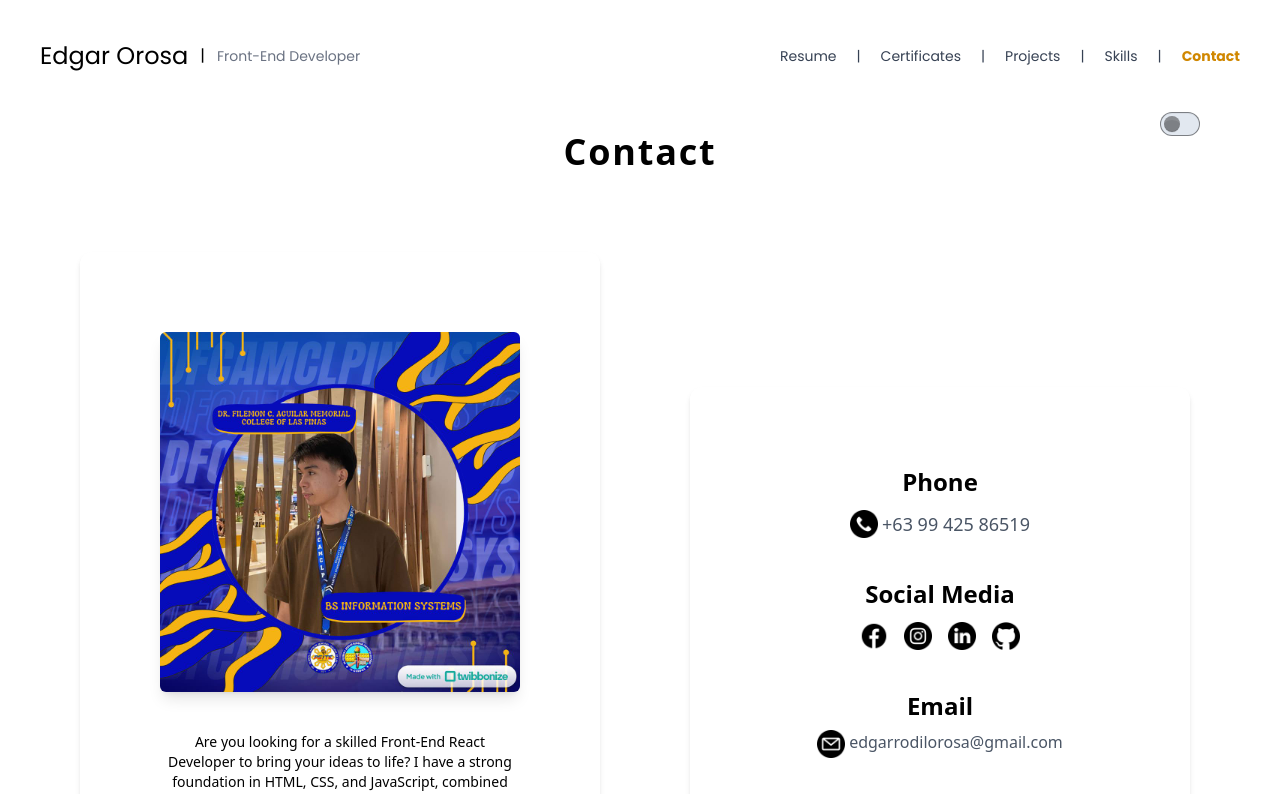
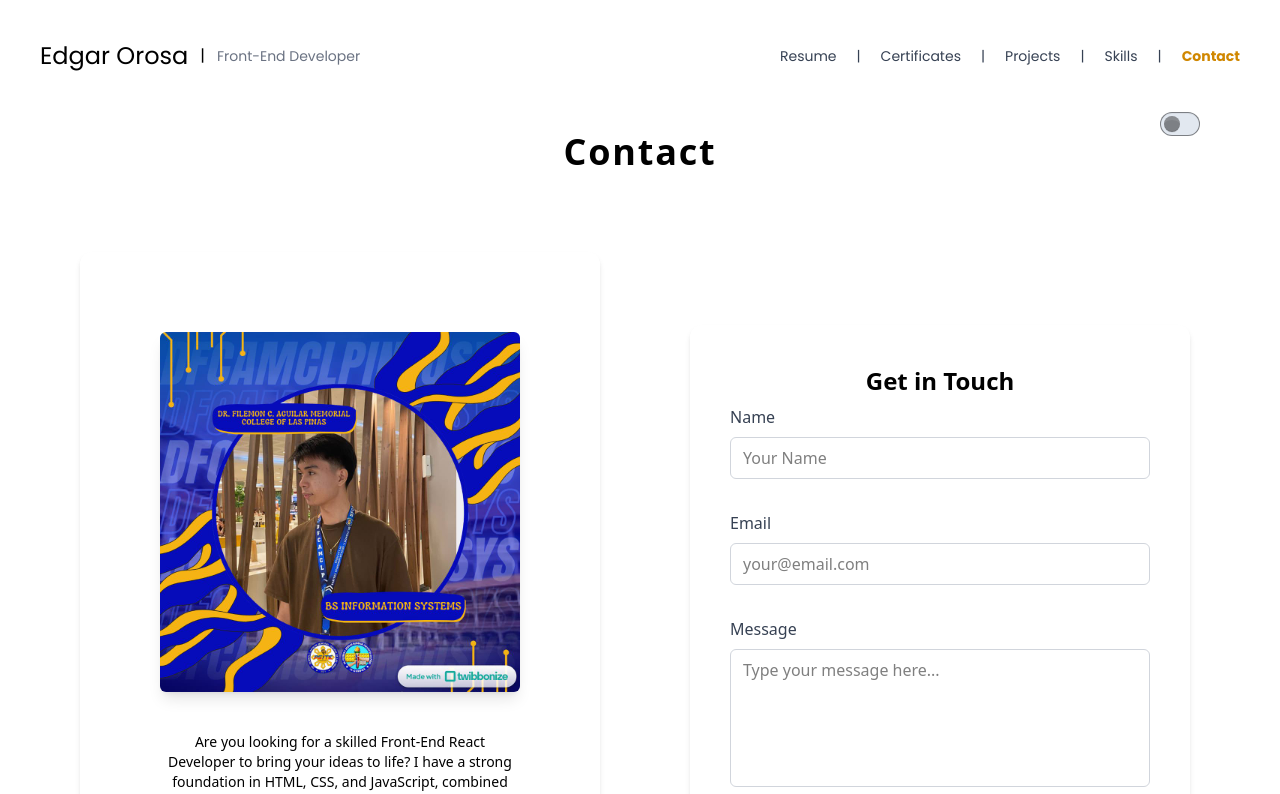
Before and after one commit to Xeyn19/website-portfolio-deploy, a React (Vite) app: page /contact in a window 1280 px wide. Shown: the top 794 px of the page. Built offline with nearby package versions, Linux system fonts and the light colour scheme.

Commit message:
added a email function here using EmailJS library for sending email.

```diff
--- a/package.json
+++ b/package.json
@@ -10,10 +10,12 @@
     "preview": "vite preview"
   },
   "dependencies": {
+    "@emailjs/browser": "^4.4.1",
     "@emotion/react": "^11.14.0",
     "@emotion/styled": "^11.14.0",
     "@mui/material": "^7.0.0",
     "@tailwindcss/vite": "^4.0.14",
+    "emailjs-com": "^3.2.0",
     "framer-motion": "^12.6.2",
     "react": "^19.0.0",
     "react-dom": "^19.0.0",
--- a/src/pages/Contact.jsx
+++ b/src/pages/Contact.jsx
@@ -1,12 +1,8 @@
-import React from 'react';
+import React, { useRef, useState } from 'react';
 import { motion } from 'framer-motion';
 import edgar from '/edgar2.jpg';
-import phone from '/phone-call.png';
-import fb from '/facebook.png';
-import ig from '/instagram.png';
-import linkedin from '/linkedin.png';
-import email from '/email.png';
-import github from '/github.png'
+import emailjs from '@emailjs/browser';
+
 
 const fadeIn = {
   hidden: { opacity: 0, y: 30 },
@@ -14,6 +10,69 @@ const fadeIn = {
 };
 
 const Contact = () => {
+  const formRef = useRef();
+  const [sending, setSending] = useState(false);
+
+  // Helper to get today's date string
+  const getToday = () => {
+    const now = new Date();
+    return now.toISOString().slice(0, 10); // 'YYYY-MM-DD'
+  };
+
+  // Check and update submission count in localStorage
+  const canSend = () => {
+    const today = getToday();
+    const data = JSON.parse(localStorage.getItem('contact_submissions') || '{}');
+    if (data.date === today) {
+      return data.count < 2;
+    }
+    return true;
+  };
+
+  const incrementSend = () => {
+    const today = getToday();
+    const data = JSON.parse(localStorage.getItem('contact_submissions') || '{}');
+    if (data.date === today) {
+      localStorage.setItem('contact_submissions', JSON.stringify({ date: today, count: data.count + 1 }));
+    } else {
+      localStorage.setItem('contact_submissions', JSON.stringify({ date: today, count: 1 }));
+    }
+  };
+
+  const handleSubmit = (e) => {
+    e.preventDefault();
+
+    if (!canSend()) {
+    alert('Oops! You’ve reached your daily limit of 2 messages. Please try again tomorrow. Thank you for understanding!');
+
+      return;
+    }
+
+    setSending(true);
+
+    // Set the time value before sending
+    const now = new Date();
+    const timeString = now.toLocaleString();
+    formRef.current.time.value = timeString;
+
+    emailjs.sendForm(
+      'service_cs1o819',
+      'template_7263nu5',
+      formRef.current,
+      '9yqMTbCs9TY4obJ-A'
+    )
+      .then(() => {
+        incrementSend();
+        alert('Thank you for reaching out! Your message has been successfully sent. I will get back to you as soon as possible.');
+        formRef.current.reset();
+        setSending(false);
+      })
+      .catch(() => {
+        alert('Failed to send message. Please try again.');
+        setSending(false);
+      });
+  };
+
   return (
     <div className="flex flex-col min-h-screen justify-center xl:pb-50 max-md:pb-20 max-md:w-full max-md:px-10 max-xl:w-full max-xl:px-20 max-xl:pb-40">
 
@@ -56,71 +115,59 @@ const Contact = () => {
           whileInView="visible"
           viewport={{ once: false, amount: 0.3 }}
         >
-          <motion.div
-            className="w-[500px] max-md:w-full h-[450px] bg-white flex flex-col justify-center shadow-md space-y-10 rounded-xl"
+          <motion.form
+            ref={formRef}
+            className="w-[500px] max-md:w-full bg-white flex flex-col justify-center shadow-md space-y-8 rounded-xl px-10 py-10"
             variants={fadeIn}
             initial="hidden"
             whileInView="visible"
             viewport={{ once: false, amount: 0.3 }}
+            onSubmit={handleSubmit}
           >
-
-
-            <div className="space-y-3">
-              <h3 className="font-bold text-2xl">Phone</h3>
-              <div className="flex justify-center items-center space-x-1">
-                <img src={phone} className="w-7 h-7" alt="Phone" />
-                <p className="text-gray-600 font-medium text-lg">+63 99 425 86519</p>
-              </div>
+            <h3 className="font-bold text-2xl mb-2">Get in Touch</h3>
+            <div className="flex flex-col space-y-2">
+              <label htmlFor="from_name" className="text-left font-medium text-gray-700">Name</label>
+              <input
+                type="text"
+                id="from_name"
+                name="from_name"
+                required
+                className="border border-gray-300 rounded-md px-3 py-2 focus:outline-none focus:ring-2 focus:ring-blue-400"
+                placeholder="Your Name"
+              />
             </div>
-
-            <div className="space-y-3">
-              <h3 className="font-bold text-2xl">Social Media</h3>
-              <div className="flex justify-center items-center space-x-4">
-                <motion.a
-                  href="https://www.facebook.com/edgar.orosa.9/"
-                  target="_blank"
-                  rel="noopener noreferrer"
-                  whileHover={{ scale: 1.1 }}
-                >
-                  <img src={fb} alt="Facebook" className="w-7 h-7" />
-                </motion.a>
-                <motion.a
-                  href="https://www.instagram.com/c_stor_/"
-                  target="_blank"
-                  rel="noopener noreferrer"
-                  whileHover={{ scale: 1.1 }}
-                >
-                  <img src={ig} alt="Instagram" className="w-7 h-7" />
-                </motion.a>
-                <motion.a
-                  href="https://www.linkedin.com/in/edgar-orosa-a43a15333/"
-                  target="_blank"
-                  rel="noopener noreferrer"
-                  whileHover={{ scale: 1.1 }}
-                >
-                  <img src={linkedin} alt="LinkedIn" className="w-7 h-7" />
-                </motion.a>
-                <motion.a
-                  href="https://github.com/Xeyn19"
-                  target="_blank"
-                  rel="noopener noreferrer"
-                  whileHover={{ scale: 1.1 }}
-                >
-                  <img src={github} alt="Github" className="w-7 h-7" />
-                </motion.a>
-              </div>
+            <div className="flex flex-col space-y-2">
+              <label htmlFor="from_email" className="text-left font-medium text-gray-700">Email</label>
+              <input
+                type="email"
+                id="from_email"
+                name="from_email"
+                required
+                className="border border-gray-300 rounded-md px-3 py-2 focus:outline-none focus:ring-2 focus:ring-blue-400"
+                placeholder="your@email.com"
+              />
             </div>
-
-
-            <div className="space-y-2">
-              <h3 className="font-bold text-2xl">Email</h3>
-              <div className="flex justify-center space-x-1">
-                <img src={email} alt="Email" className="w-7 h-7" />
-                <p className="font-medium text-gray-600">edgarrodilorosa@gmail.com</p>
-              </div>
+            <div className="flex flex-col space-y-2">
+              <label htmlFor="message" className="text-left font-medium text-gray-700">Message</label>
+              <textarea
+                id="message"
+                name="message"
+                required
+                rows={5}
+                className="border border-gray-300 rounded-md px-3 py-2 focus:outline-none focus:ring-2 focus:ring-blue-400 resize-none"
+                placeholder="Type your message here..."
+              />
             </div>
-
-          </motion.div>
+            {/* Hidden input for time */}
+            <input type="hidden" name="time" />
+            <button
+              type="submit"
+              className="bg-blue-600 text-white font-bold py-2 px-6 rounded-md hover:bg-blue-700 transition"
+              disabled={sending}
+            >
+              {sending ? 'Sending...' : 'Send Message'}
+            </button>
+          </motion.form>
         </motion.div>
       </div>
     </div>
```
Also changed, not shown: 1 other file (tests, documents, lock files or other folders).
